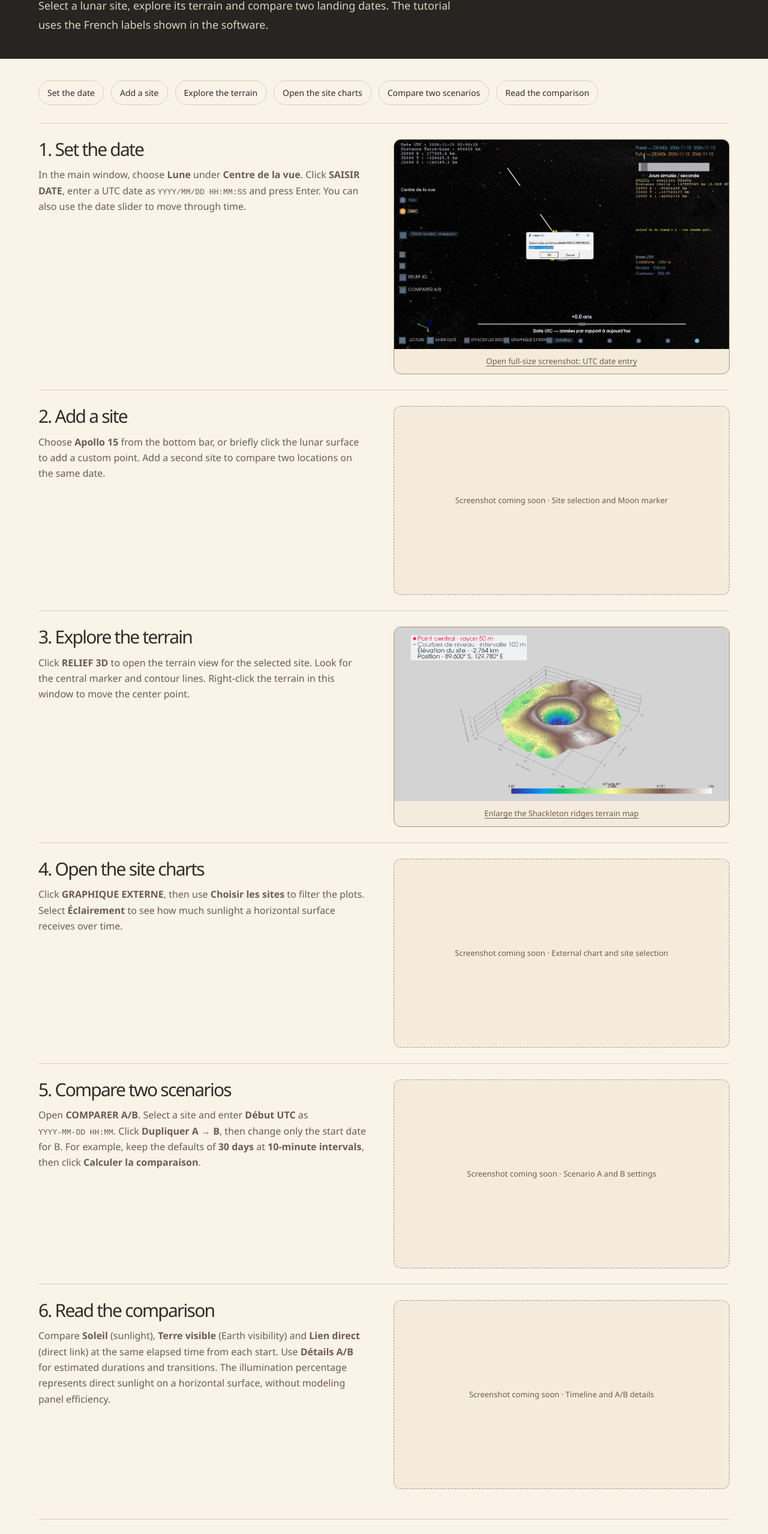
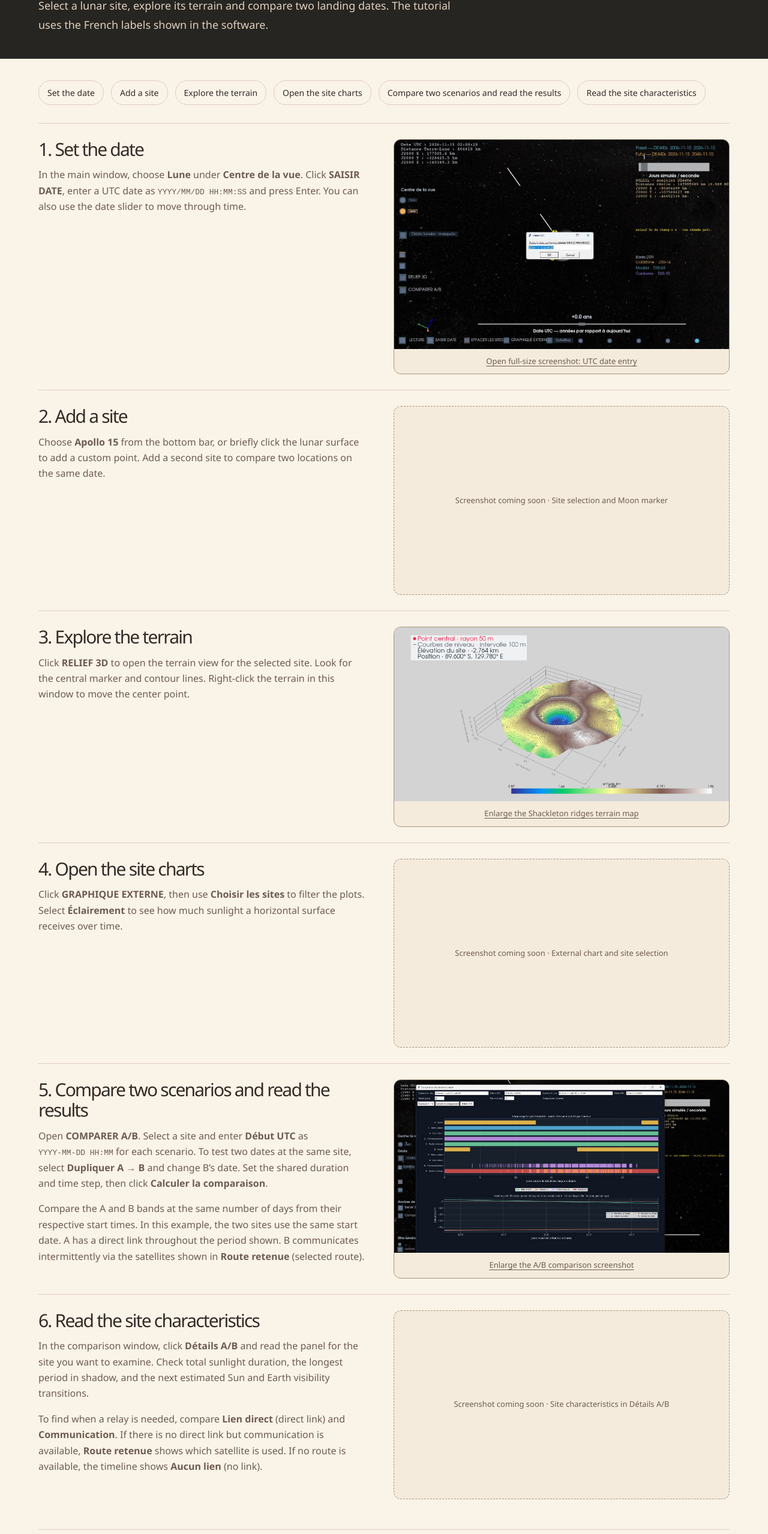
Before and after one commit to ZachRobitaille/CisLunar, a plain HTML site: page en/tutoriel.html in a window 1280 px wide. Shown: the part 229-2787 px from the top of the page at 60% size. Drawn offline with Linux system fonts and the light colour scheme.

Commit message:
Illustrate A/B comparison and explain site characteristics

```diff
--- a/en/tutoriel.html
+++ b/en/tutoriel.html
@@ -14,8 +14,8 @@
       <a href="#sites">Add a site</a>
       <a href="#relief">Explore the terrain</a>
       <a href="#graphiques">Open the site charts</a>
-      <a href="#comparaison">Compare two scenarios</a>
-      <a href="#resultats">Read the comparison</a>
+      <a href="#comparaison">Compare two scenarios and read the results</a>
+      <a href="#resultats">Read the site characteristics</a>
     </nav>
 
     <section class="tutorial-step" id="date" aria-labelledby="date-titre">
@@ -62,21 +62,24 @@
 
     <section class="tutorial-step" id="comparaison" aria-labelledby="comparaison-titre">
       <div>
-        <h2 id="comparaison-titre">5. Compare two scenarios</h2>
-        <p>Open <strong>COMPARER A/B</strong>. Select a site and enter <strong>Début UTC</strong> as <code>YYYY-MM-DD HH:MM</code>. Click <strong>Dupliquer A → B</strong>, then change only the start date for B. For example, keep the defaults of <strong>30 days</strong> at <strong>10-minute intervals</strong>, then click <strong>Calculer la comparaison</strong>.</p>
+        <h2 id="comparaison-titre">5. Compare two scenarios and read the results</h2>
+        <p>Open <strong>COMPARER A/B</strong>. Select a site and enter <strong>Début UTC</strong> as <code>YYYY-MM-DD HH:MM</code> for each scenario. To test two dates at the same site, select <strong>Dupliquer A → B</strong> and change B’s date. Set the shared duration and time step, then click <strong>Calculer la comparaison</strong>.</p>
+        <p>Compare the A and B bands at the same number of days from their respective start times. In this example, the two sites use the same start date. A has a direct link throughout the period shown. B communicates intermittently via the satellites shown in <strong>Route retenue</strong> (selected route).</p>
       </div>
-      <figure class="tutorial-capture">
-        <figcaption>Screenshot coming soon · Scenario A and B settings</figcaption>
+      <figure class="tutorial-capture tutorial-capture--filled">
+        <a class="image-preview-thumb" href="../assets/tutoriel-comparaison-ab.png" data-image-preview><img src="../assets/tutoriel-comparaison-ab.png" width="1913" height="989" alt="CisLunar A/B comparison window showing the settings, timelines, and Sun and horizon plot." loading="lazy"></a>
+        <figcaption><a href="../assets/tutoriel-comparaison-ab.png" data-image-preview>Enlarge the A/B comparison screenshot</a></figcaption>
       </figure>
     </section>
 
     <section class="tutorial-step" id="resultats" aria-labelledby="resultats-titre">
       <div>
-        <h2 id="resultats-titre">6. Read the comparison</h2>
-        <p>Compare <strong>Soleil</strong> (sunlight), <strong>Terre visible</strong> (Earth visibility) and <strong>Lien direct</strong> (direct link) at the same elapsed time from each start. Use <strong>Détails A/B</strong> for estimated durations and transitions. The illumination percentage represents direct sunlight on a horizontal surface, without modeling panel efficiency.</p>
+        <h2 id="resultats-titre">6. Read the site characteristics</h2>
+        <p>In the comparison window, click <strong>Détails A/B</strong> and read the panel for the site you want to examine. Check total sunlight duration, the longest period in shadow, and the next estimated Sun and Earth visibility transitions.</p>
+        <p>To find when a relay is needed, compare <strong>Lien direct</strong> (direct link) and <strong>Communication</strong>. If there is no direct link but communication is available, <strong>Route retenue</strong> shows which satellite is used. If no route is available, the timeline shows <strong>Aucun lien</strong> (no link).</p>
       </div>
       <figure class="tutorial-capture">
-        <figcaption>Screenshot coming soon · Timeline and A/B details</figcaption>
+        <figcaption>Screenshot coming soon · Site characteristics in Détails A/B</figcaption>
       </figure>
     </section>
 
```
Also changed, not shown: tutoriel.html (+12 -9 lines), assets/tutoriel-comparaison-ab.png (added).
